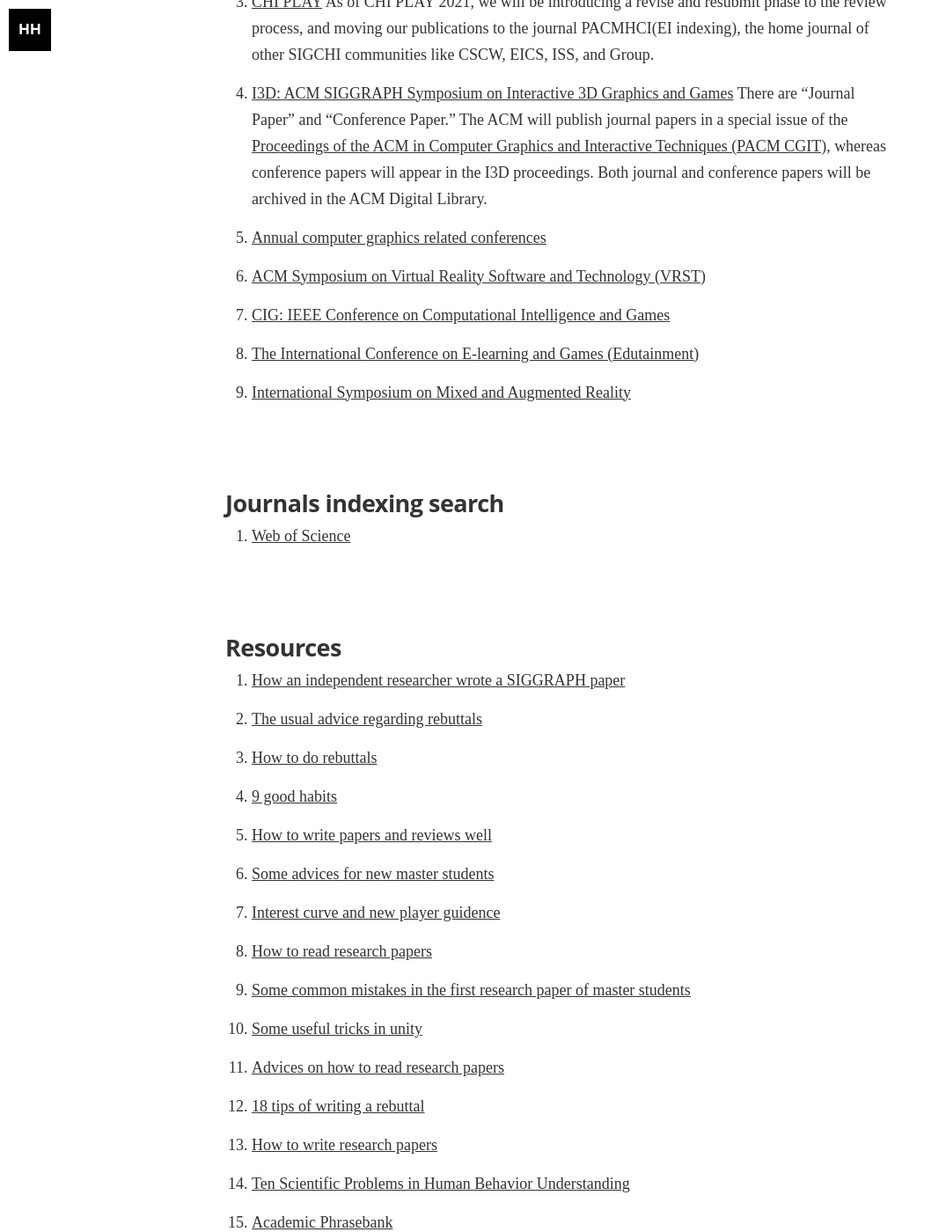
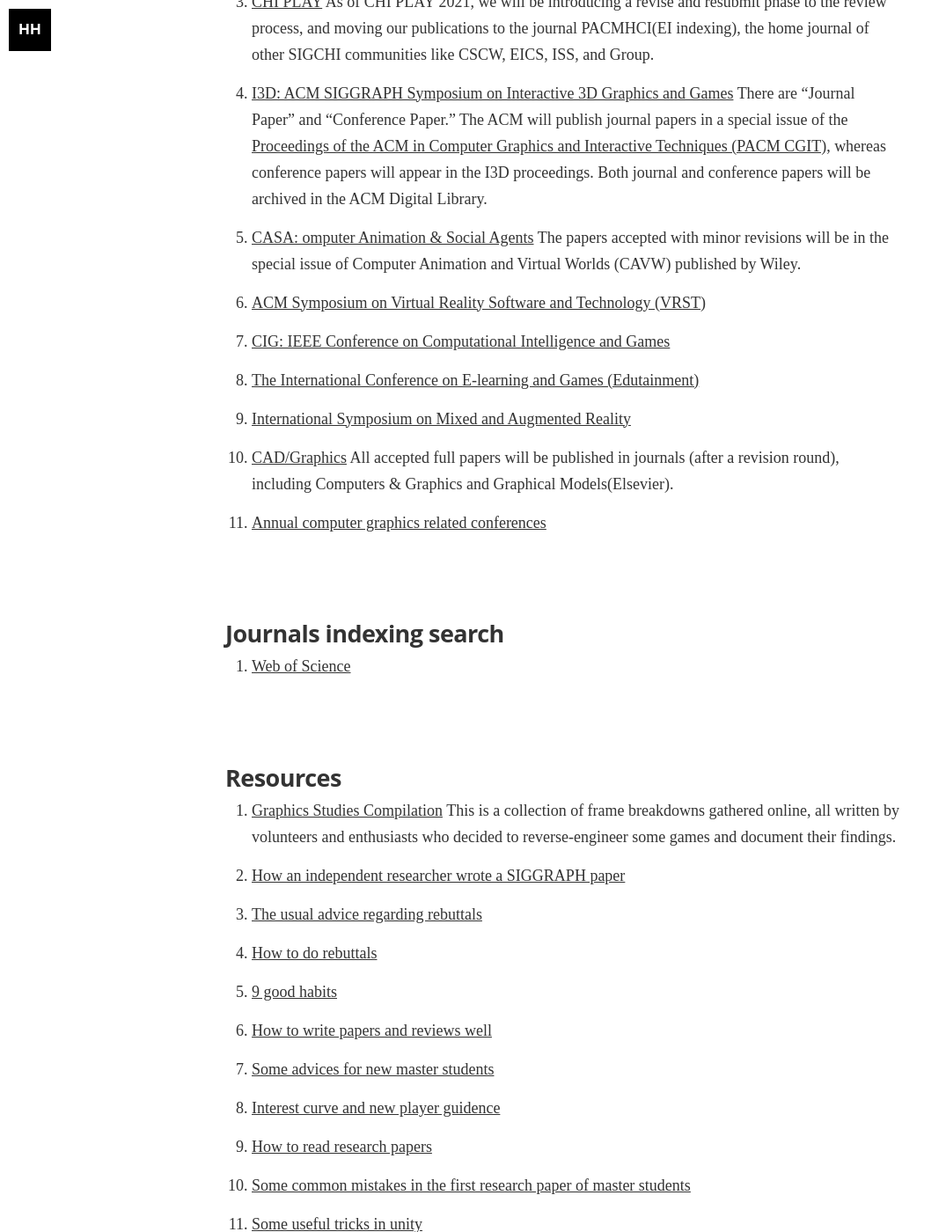
Before and after one commit to hanhonglei/hanhonglei.github.io, a Jekyll site: the page built from Links.md, in a window 1280 px wide and 1400 px high, scrolled down 2181 px. Shown: the whole window at 88% size, without its empty margins (0-1075 px from the left). Built offline with Jekyll 4.4.1, drawn with Linux system fonts in a browser that asks for light colours; nearby versions of some CDN libraries; some web fonts are replaced; some of the changed text lies outside the part shown.

Commit message:
no message

```diff
--- a/Links.md
+++ b/Links.md
@@ -23,21 +23,24 @@ image: /Images/prepage.jpg
 1. [Journal of Gaming & Virtual Worlds](https://www.intellectbooks.com/journal-of-gaming-virtual-worlds)(Emerging Sources Citation Index)
 1. [Multimodal Technologies and Interaction](https://www.mdpi.com/journal/mti)
 
-## Game Academic conferences
+## Game & Computer Graphics Academic conferences
 1. [IEEE CONFERENCE ON GAMES](https://ieee-cog.org/2021/) All accepted papers will be published in the conference proceedings and on IEEE Xplore. Principle authors to submit an extended version of their papers to the [IEEE Transactions on Games (ToG)](https://ieeexplore.ieee.org/xpl/RecentIssue.jsp?punumber=7782673).
 1. [Foundations of Digital Games](http://fdg2021.org/) Proceedings published in the ACM Digital Library.
 1. [CHI PLAY](https://chiplay.acm.org/2021/) As of CHI PLAY 2021, we will be introducing a revise and resubmit phase to the review process, and moving our publications to the journal PACMHCI(EI indexing), the home journal of other SIGCHI communities like CSCW, EICS, ISS, and Group.
 3. [I3D: ACM SIGGRAPH Symposium on Interactive 3D Graphics and Games](http://i3dsymposium.github.io/2021/cfp.html)  There are “Journal Paper” and “Conference Paper.” The ACM will publish journal papers in a special issue of the [Proceedings of the ACM in Computer Graphics and Interactive Techniques (PACM CGIT)](https://dl.acm.org/journal/pacmcgit), whereas conference papers will appear in the I3D proceedings. Both journal and conference papers will be archived in the ACM Digital Library.
-7. [Annual computer graphics related conferences](http://www.cjig.cn/jig/ch/reader/view_news.aspx?id=20151215111701001)
+2. [CASA: omputer Animation & Social Agents](http://casa2021.ca/) The papers accepted with minor revisions will be in the special issue of Computer Animation and Virtual Worlds (CAVW) published by Wiley.
 2. [ACM Symposium on Virtual Reality Software and Technology (VRST)](https://vrst.acm.org/vrst2017/)
 4. [CIG: IEEE Conference on Computational Intelligence and Games](http://www.ieee-cig.org/)
 5. [The International Conference on E-learning and Games (Edutainment)](http://edutainment2017.org/index)
 6. [International Symposium on Mixed and Augmented Reality](http://ismar20.org/call-for-papers/)
+1. [CAD/Graphics](http://cadcg2021.icrp.xjtu.edu.cn/106149063/index?pageId=106149120) All accepted full papers will be published in journals (after a revision round), including Computers & Graphics and Graphical Models(Elsevier).
+7. [Annual computer graphics related conferences](http://www.cjig.cn/jig/ch/reader/view_news.aspx?id=20151215111701001)
 
 ## Journals indexing search
 1. [Web of Science](https://mjl.clarivate.com/home)
 
 ## Resources
+1. [Graphics Studies Compilation](http://www.adriancourreges.com/blog/2020/12/29/graphics-studies-compilation/) This is a collection of frame breakdowns gathered online, all written by volunteers and enthusiasts who decided to reverse-engineer some games and document their findings.
 1. [How an independent researcher wrote a SIGGRAPH paper](http://www.mattkeeter.com/projects/siggraph/)
 2. [The usual advice regarding rebuttals](https://people.csail.mit.edu/fredo/rebuttal_advice.txt)
 2. [How to do rebuttals](https://blog.liyiwei.org/?p=284)
```
Also changed, not shown: Publications.md (+4 -1 lines).
